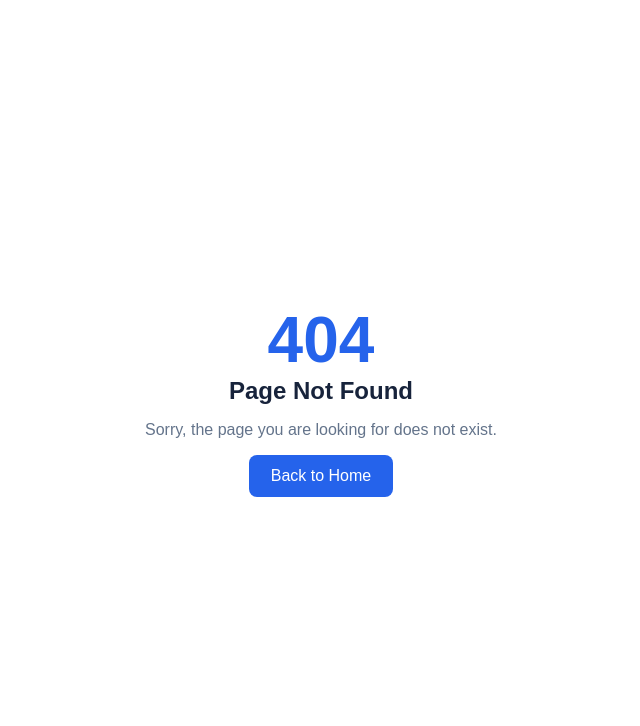
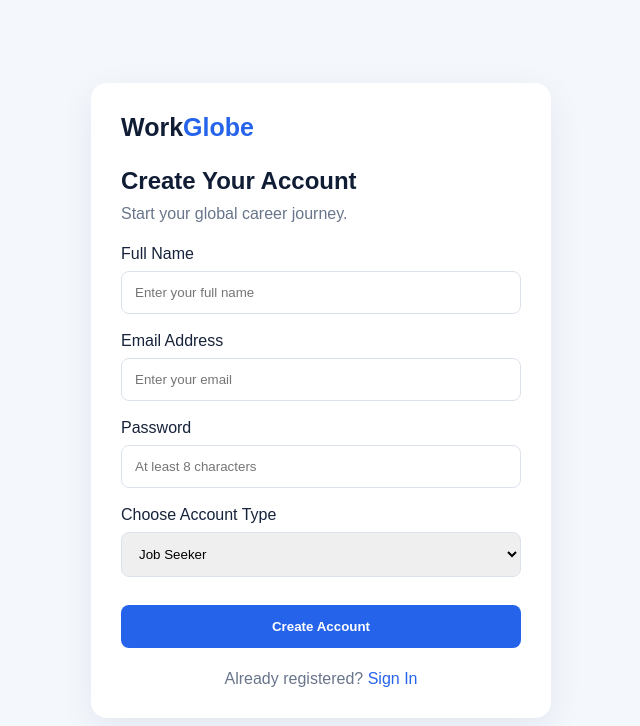
Before and after one commit to mrjalaludin113-sudo/WorkGlobe, a Next.js app: page /register in a window 1280 px wide. Before the commit this address had no page. Shown: the top 726 px of the page, without its empty margins (319-959 px from the left). Built offline with nearby package versions, Linux system fonts and the light colour scheme.

Commit message:
Create page.tsx

```diff
--- /dev/null
+++ b/src/app/register/page.tsx
@@ -0,0 +1,58 @@
+"use client";
+
+import Link from "next/link";
+import { useState } from "react";
+
+export default function RegisterPage() {
+  const [accountType, setAccountType] = useState("job_seeker");
+
+  return (
+    <main style={{ minHeight: "100vh", display: "grid", placeItems: "center", padding: 20, background: "#f4f7fc", fontFamily: "Arial, sans-serif" }}>
+      <section style={{ width: "100%", maxWidth: 460, background: "white", padding: 30, borderRadius: 16, boxShadow: "0 10px 35px #14213d12" }}>
+        <Link href="/" style={{ fontSize: 25, fontWeight: 800, color: "#101d35", textDecoration: "none" }}>
+          Work<span style={{ color: "#2563eb" }}>Globe</span>
+        </Link>
+
+        <h1 style={{ marginTop: 25, color: "#101d35" }}>Create Your Account</h1>
+        <p style={{ color: "#68758b", margin: "10px 0 22px" }}>
+          Start your global career journey.
+        </p>
+
+        <form onSubmit={(e) => e.preventDefault()}>
+          <label>Full Name</label>
+          <input required placeholder="Enter your full name" style={fieldStyle} />
+
+          <label>Email Address</label>
+          <input required type="email" placeholder="Enter your email" style={fieldStyle} />
+
+          <label>Password</label>
+          <input required type="password" minLength={8} placeholder="At least 8 characters" style={fieldStyle} />
+
+          <label>Choose Account Type</label>
+          <select value={accountType} onChange={(e) => setAccountType(e.target.value)} style={fieldStyle}>
+            <option value="job_seeker">Job Seeker</option>
+            <option value="employer">Company / Employer</option>
+            <option value="recruiter">Job Sharer / Recruiter</option>
+          </select>
+
+          <button type="submit" style={{ width: "100%", padding: 14, background: "#2563eb", color: "white", border: 0, borderRadius: 8, fontWeight: 700, marginTop: 10 }}>
+            Create Account
+          </button>
+        </form>
+
+        <p style={{ marginTop: 22, textAlign: "center", color: "#68758b" }}>
+          Already registered? <Link href="/login" style={{ color: "#2563eb" }}>Sign In</Link>
+        </p>
+      </section>
+    </main>
+  );
+}
+
+const fieldStyle = {
+  width: "100%",
+  padding: 13,
+  margin: "8px 0 18px",
+  border: "1px solid #dce3ed",
+  borderRadius: 8,
+  display: "block",
+};
```
